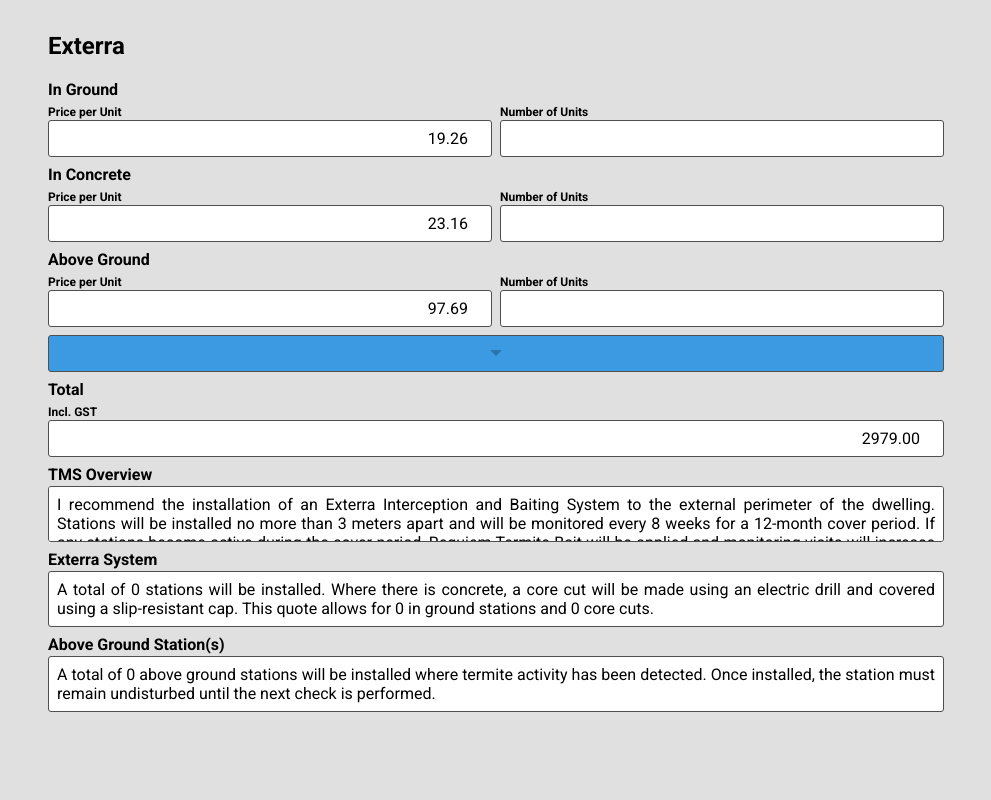
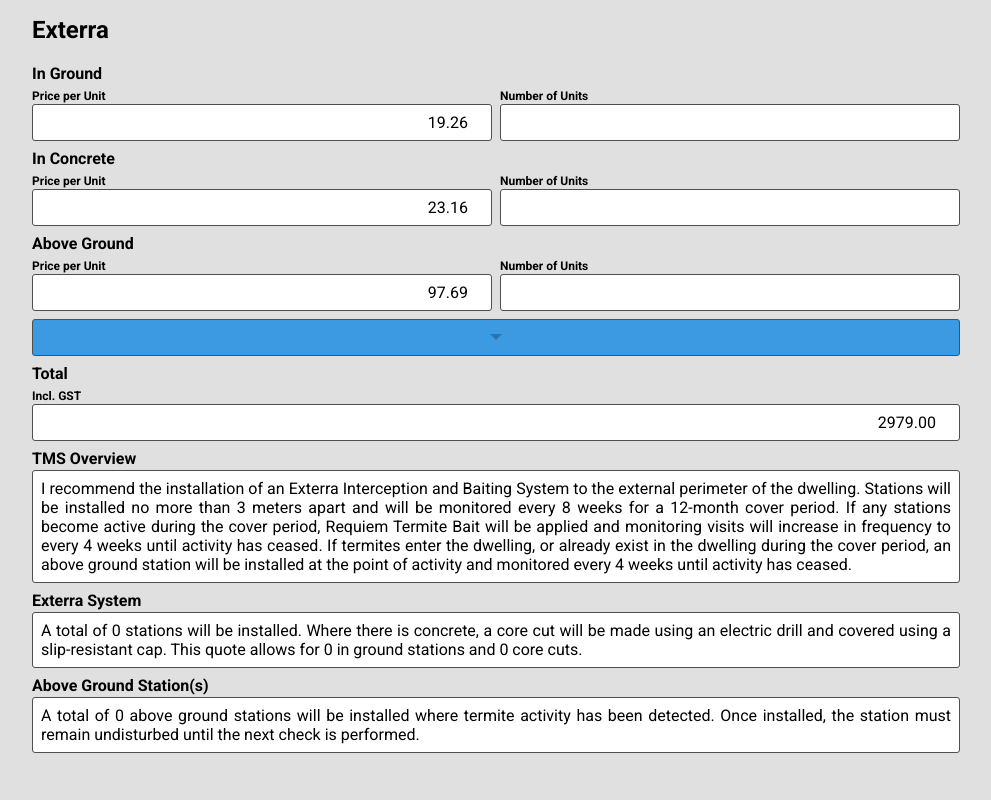
Before and after one commit to Capadillo/capadillo.github.io, a PHP site: page /exterra/ in a window 1280 px wide. Shown: the whole page, without its empty margins (144-1135 px from the left). Run offline with PHP 8.4, Linux system fonts and the light colour scheme.

Commit message:
Fixes to base code to make it easier

```diff
--- a/exterra/css/base.css
+++ b/exterra/css/base.css
@@ -18,7 +18,7 @@ body {
 .container {
   margin: auto;
   max-width: 60rem;
-  padding: 2rem;
+  padding: 1rem;
 }
 
 h2 {
@@ -65,6 +65,9 @@ hr::after {
   font-weight: 700;
   padding-bottom: 0.125rem;
 }
+.field-group textarea {
+  grid-column: 1/-1;
+}
 .field-group .gutter-top {
   margin-top: 0.5rem;
 }
@@ -99,9 +102,9 @@ input[type=checkbox] + label {
 }
 
 textarea {
-    grid-column: 1/-1;
-    text-align: justify;
-    resize: none;
+  grid-columns: 1/-1;
+  resize: none;
+  text-align: justify;
 }
 
 input[type=checkbox] {
--- a/exterra/js/main.js
+++ b/exterra/js/main.js
@@ -94,6 +94,7 @@ $(document).ready(function() {
 
     $("textarea[readonly]").each(function() {
         $(this)[0].default_text = $(this).html();
+        $(this).height($(this)[0].scrollHeight - 16);
     });
 
     $("textarea[readonly]").click(function() {
--- a/exterra/scss/base.scss
+++ b/exterra/scss/base.scss
@@ -117,7 +117,7 @@ input[type=checkbox] + label {
 }
 
 textarea {
-    min-height: 4.95rem;
+    grid-columns: 1 / -1;
     resize: none;
     text-align: justify;
 }
```
Also changed, not shown: 1 other file.
